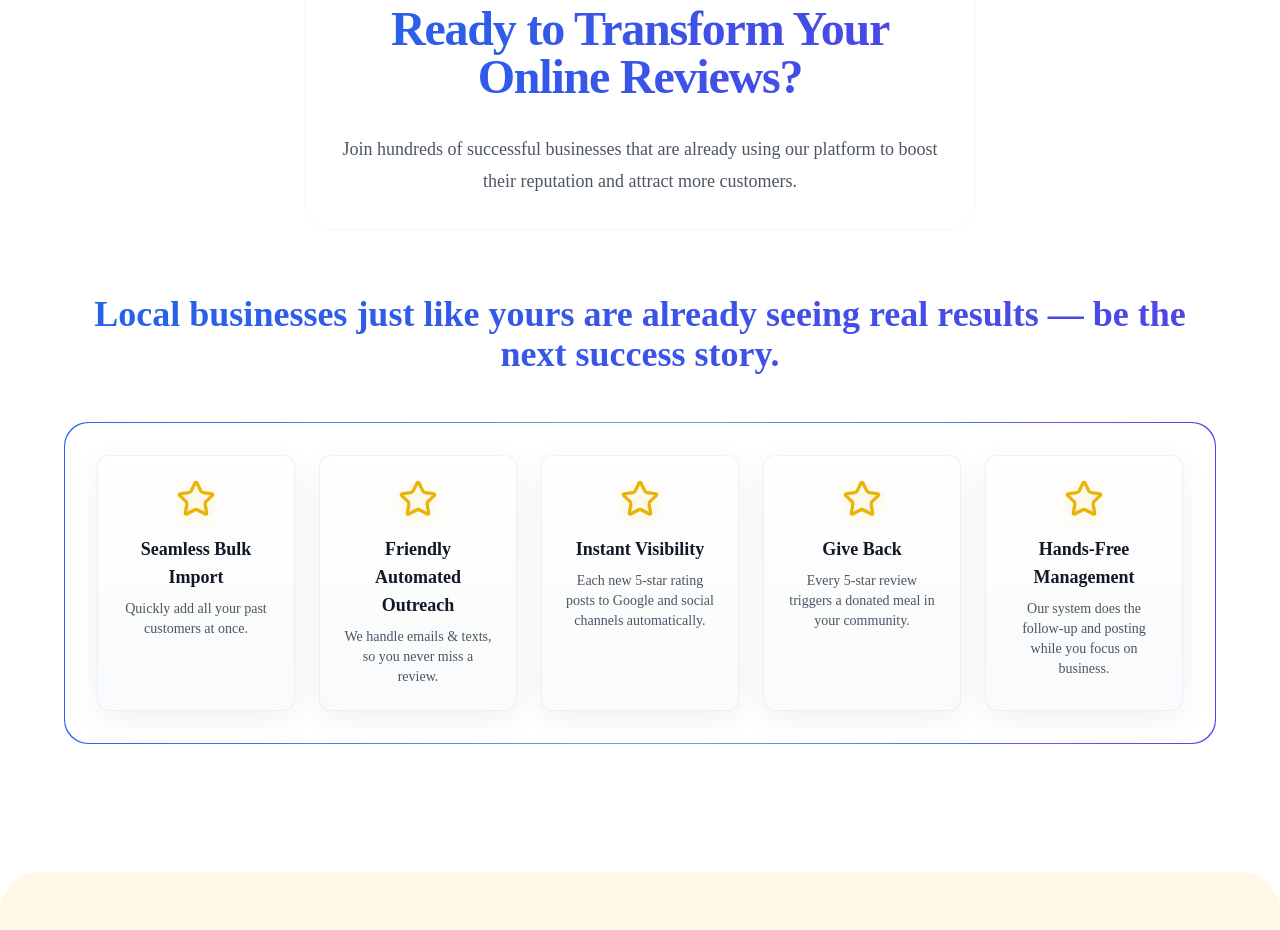
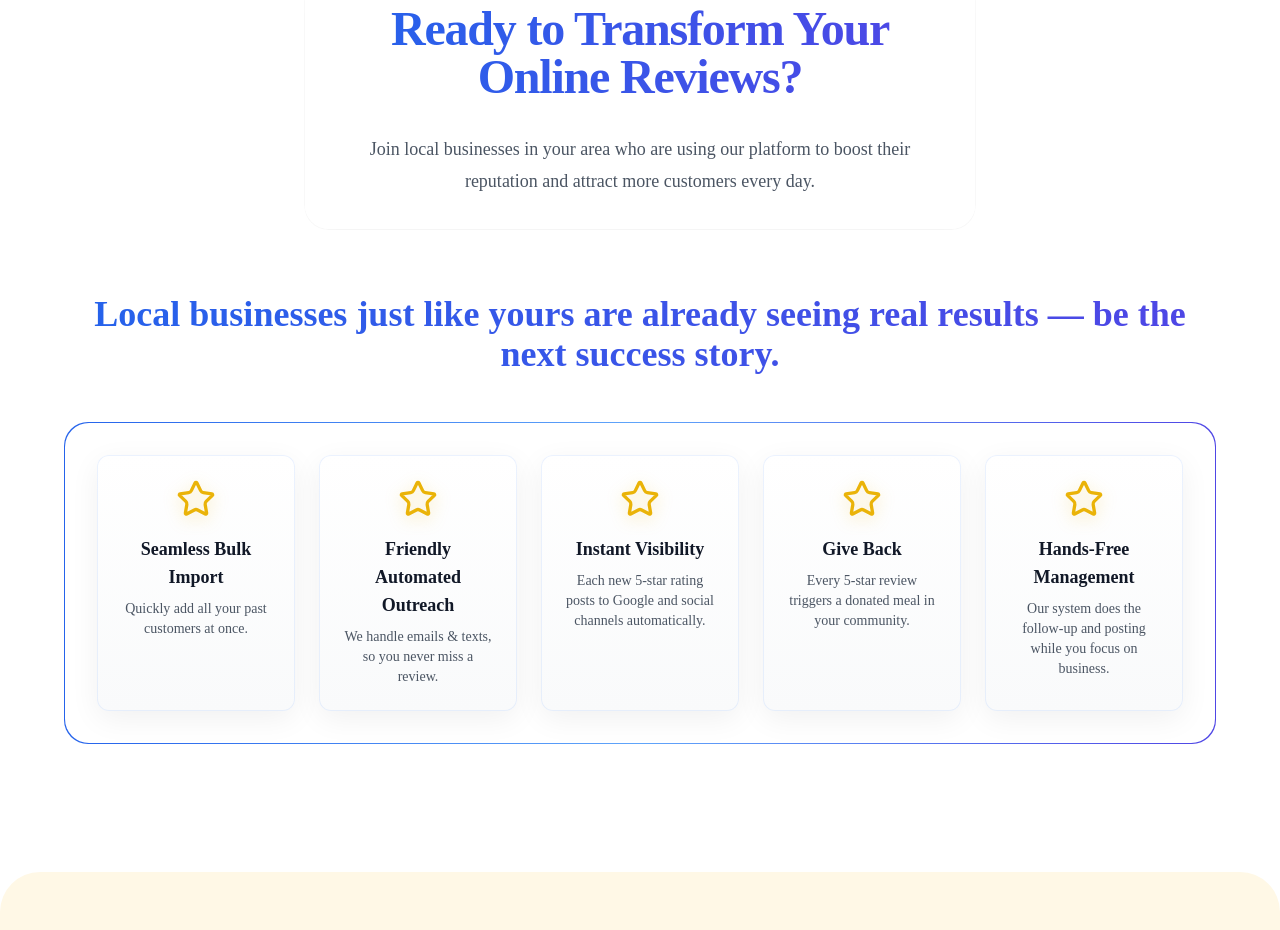
Before and after one commit to MattJD99/Cursor-DaySaw, a Next.js app: page / in a window 1280 px wide. Shown: the part 3580-4510 px from the top of the page. Built offline with nearby package versions, Linux system fonts and the light colour scheme; a web font is replaced by a local one.

Commit message:
Update: CTA text to focus on local businesses

```diff
--- a/components/ui/cta.tsx
+++ b/components/ui/cta.tsx
@@ -19,7 +19,7 @@ export function CTA() {
               Ready to Transform Your Online Reviews?
             </h2>
             <p className="section-description text-gray-600">
-              Join hundreds of successful businesses that are already using our platform to boost their reputation and attract more customers.
+              Join local businesses in your area who are using our platform to boost their reputation and attract more customers every day.
             </p>
           </div>
         </div>
```
